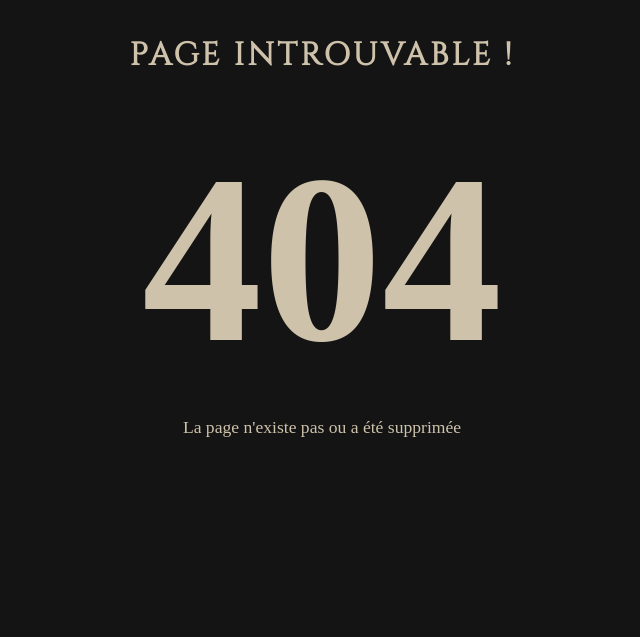
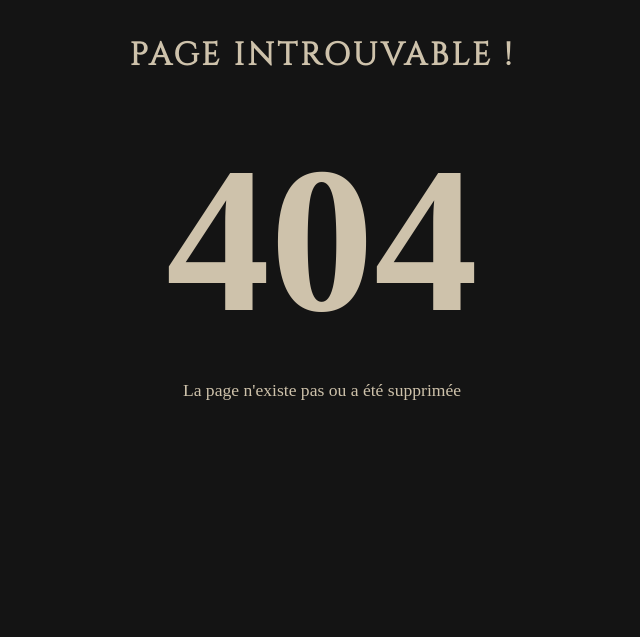
Before and after one commit to netdev56/kercode-rncp, a PHP site: page /index.php?action=style in a window 1280 px wide. Shown: the part 77-714 px from the top of the page, without its empty margins (318-958 px from the left). Run offline with PHP 8.4, Linux system fonts and the light colour scheme.

Commit message:
update 19-04-21 12h50

```diff
--- a/app/public/front/css/style.css
+++ b/app/public/front/css/style.css
@@ -997,8 +997,7 @@ header .btn_menu{
 }
 
 .bloc_404 h2{
-    font-size: 15rem;
-    font-weight: 900;
+    font-size: 13rem;
 }
 
 .bloc_404 p{
```
